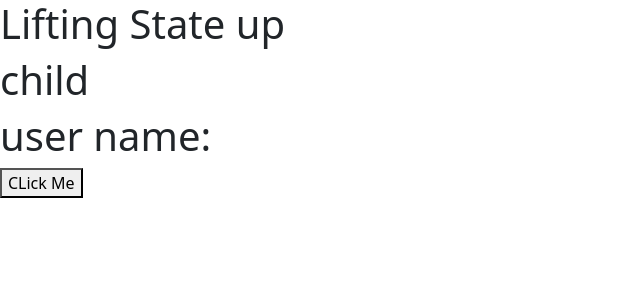
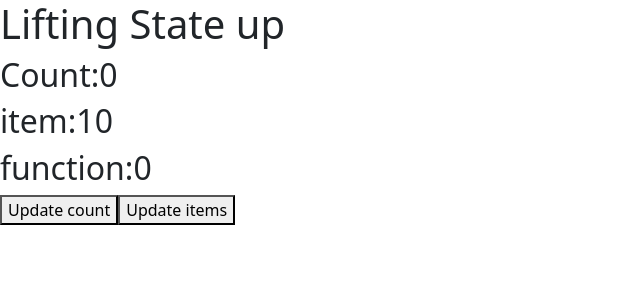
Before and after one commit to Bhaweshkiwitech/Reactjs_tutotrial-, a React (Create React App) app in the folder reactjstut01/: page / in a window 1280 px wide. Shown: the top 300 px of the page, without its empty margins (0-640 px from the left). Built offline with nearby package versions, Linux system fonts and the light colour scheme.

Commit message:
use of hook useMemo for  reactjs performace in function based component

```diff
--- a/reactjstut01/src/App.js
+++ b/reactjstut01/src/App.js
@@ -1,15 +1,26 @@
-import React from 'react'
-import User from './User'
+import React, { useState, useMemo } from "react";
+import User from "./User";
 function App() {
-  function parentAlert(data){
-    alert(data.name);
-  }
+  const [count, setCount] = useState(0);
+  const [item, setItem] = useState(10);
+  const multiCountMemo = useMemo(
+    // this help  us not to updated data when item is updated, it is updated when count is updated
+    function multiCount() {
+      return count * 5;     // useMemo  help to improve performance
+    },
+    [count]
+  );
+
   return (
     <>
-    <h1>Lifting State up</h1>
-      <User alert={parentAlert}/>
+      <h1>Lifting State up</h1>
+      <h2>Count:{count}</h2>
+      <h2>item:{item}</h2>
+      <h2> function:{multiCountMemo}</h2>
+      <button onClick={() => setCount(count + 1)}>Update count</button>
+      <button onClick={() => setItem(item * 10)}>Update items</button>
     </>
-  )
+  );
 }
 
-export default App
+export default App;
```
